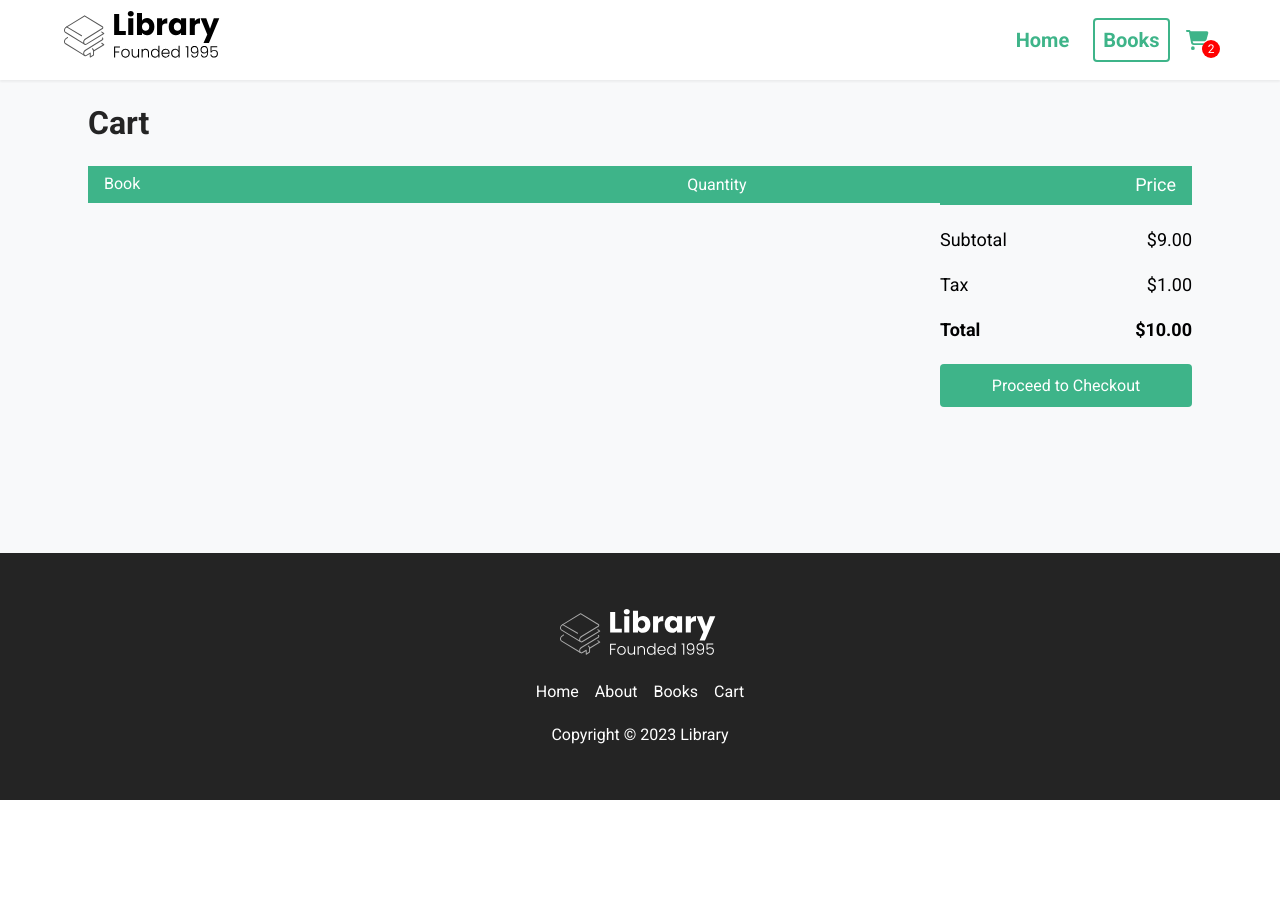
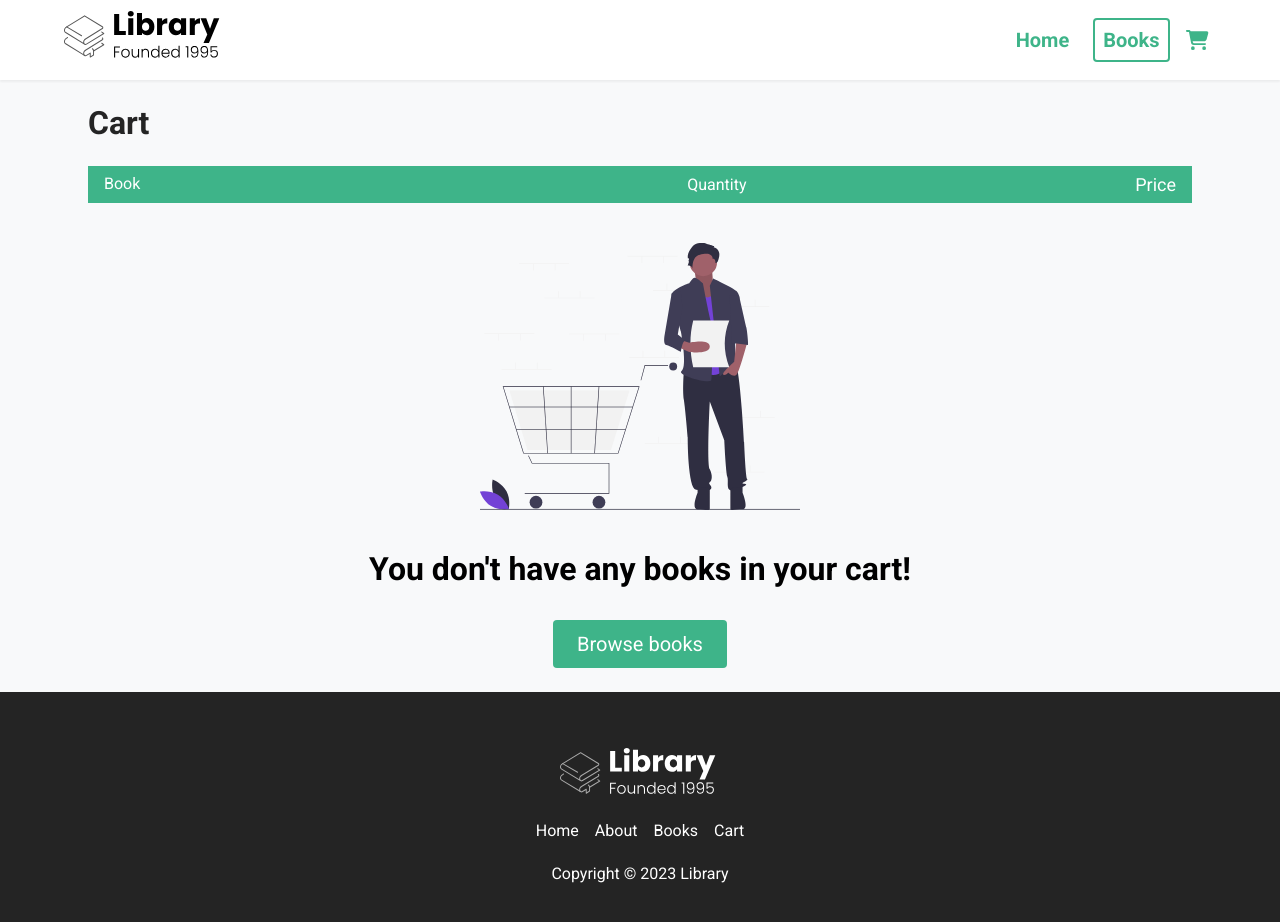
Before and after one commit to mustyAY/react-library-app, a React (Create React App) app: page /cart in a window 1280 px wide. Shown: the top 922 px of the page. Before the commit the page ends 800 px from the top, so only its background shows below. Built offline with nearby package versions, Linux system fonts and the light colour scheme.

Commit message:
cart functionality

```diff
--- a/src/App.js
+++ b/src/App.js
@@ -12,20 +12,32 @@ function App() {
   const [cart, setCart] = useState([]);
 
   function addToCart(clickedBook) {
-    setCart([...cart, {...clickedBook, quantity: 1}]);
-  };
+    setCart([...cart, { ...clickedBook, quantity: 1 }]);
+  }
 
   function changeQuantity(clickedBook, quantity) {
-    setCart(cart.map(item => {
-      if (item.id === clickedBook.id) {
-        return {
-          ...item, quantity: +quantity,
-        }
-      }
-      else{
-        return item
-      }
-    }))
+    setCart(
+      cart.map((item) =>
+        item.id === clickedBook.id
+          ? {
+              ...item,
+              quantity: +quantity,
+            }
+          : item
+      )
+    );
+  }
+
+  function cartItems() {
+    let cartItem = 0;
+    cart.forEach((item) => {
+      cartItem += item.quantity;
+    });
+    return cartItem;
+  }
+
+  function removeBook(clickedBook) {
+    setCart(cart.filter((item) => item.id !== clickedBook.id));
   }
 
   useEffect(() => {
@@ -35,7 +47,7 @@ function App() {
   return (
     <Router>
       <div className="App">
-        <Nav />
+        <Nav cartItems={cartItems} />
         <Routes>
           <Route path="/" Component={Home} />
           <Route
@@ -44,11 +56,20 @@ function App() {
           />
           <Route
             path="/books/:id"
-            Component={() => <BookInfo bookInfo={books} addToCart={addToCart} cart={cart} />}
+            Component={() => (
+              <BookInfo bookInfo={books} addToCart={addToCart} cart={cart} />
+            )}
           />
           <Route
             path="/cart"
-            Component={() => <Cart cartBook={books} cart={cart} changeQuantity={changeQuantity} />}
+            Component={() => (
+              <Cart
+                cartBook={books}
+                cart={cart}
+                changeQuantity={changeQuantity}
+                removeBook={removeBook}
+              />
+            )}
           />
         </Routes>
         <Footer />
--- a/src/components/Nav.jsx
+++ b/src/components/Nav.jsx
@@ -2,7 +2,7 @@ import React from "react";
 import { FontAwesomeIcon } from "@fortawesome/react-fontawesome";
 import LibraryLogo from "../assets/Library.svg";
 import { Link } from "react-router-dom";
-const Nav = () => {
+const Nav = ({ cartItems }) => {
 
   function openMenu() {
     document.body.classList += " menu--open";
@@ -36,7 +36,7 @@ const Nav = () => {
             <Link to="/cart" className="nav__link">
               <FontAwesomeIcon icon="shopping-cart" />
             </Link>
-            <span className="cart__length">2</span>
+            {!!cartItems() && <span className="cart__length">{cartItems()}</span>}
           </li>
         </ul>
         <div className="menu__backdrop">
--- a/src/pages/Cart.jsx
+++ b/src/pages/Cart.jsx
@@ -1,6 +1,32 @@
 import React from "react";
+import EmptyCart from "../assets/empty_cart.svg";
+import { Link } from "react-router-dom";
 
-const Cart = ({ cart, changeQuantity }) => {
+const Cart = ({ cart, changeQuantity, removeBook }) => {
+  const total = () => {
+    let price = 0;
+    cart.forEach((item) => {
+      price += +((item.salePrice || item.originalPrice) * item.quantity);
+    });
+    return price.toFixed(2);
+  };
+
+  const subTotal = () => {
+    let price = 0;
+    cart.forEach((item) => {
+      price += +((item.salePrice || item.originalPrice) * item.quantity) * 0.9;
+    });
+    return price.toFixed(2);
+  };
+
+  const tax = () => {
+    let price = 0;
+    cart.forEach((item) => {
+      price += +((item.salePrice || item.originalPrice) * item.quantity) * 0.1;
+    });
+    return price.toFixed(2);
+  };
+
   return (
     <div id="books__body">
       <main id="books__main">
@@ -29,8 +55,18 @@ const Cart = ({ cart, changeQuantity }) => {
                           <span className="cart__book--title">
                             {clickedBook.title}
                           </span>
-                          <span className="cart__book--price">${(clickedBook.salePrice || clickedBook.originalPrice).toFixed(2)}</span>
-                          <button className="cart__book--remove">Remove</button>
+                          <span className="cart__book--price">
+                            $
+                            {(
+                              clickedBook.salePrice || clickedBook.originalPrice
+                            ).toFixed(2)}
+                          </span>
+                          <button
+                            className="cart__book--remove"
+                            onClick={() => removeBook(clickedBook)}
+                          >
+                            Remove
+                          </button>
                         </div>
                       </div>
                       <div className="cart__quantity">
@@ -40,35 +76,56 @@ const Cart = ({ cart, changeQuantity }) => {
                           min={0}
                           max={99}
                           value={clickedBook.quantity}
-                          onChange={event => changeQuantity(clickedBook, event.target.value)}
+                          onChange={(event) =>
+                            changeQuantity(clickedBook, event.target.value)
+                          }
                         />
                       </div>
-                      <div className="cart__total">${(clickedBook.salePrice || clickedBook.originalPrice).toFixed(2)}</div>
+                      <div className="cart__total">
+                        $
+                        {(
+                          (clickedBook.salePrice || clickedBook.originalPrice) *
+                          clickedBook.quantity
+                        ).toFixed(2)}
+                      </div>
                     </div>
                   );
                 })}
               </div>
+              {!cart.length && (
+                <div className="cart__empty">
+                  <img src={EmptyCart} alt="" className="cart__empty--img" />
+                  <h2>You don't have any books in your cart!</h2>
+                  <Link to="/books">
+                    <button className="btn">Browse books</button>
+                  </Link>
                 </div>
+              )}
+            </div>
+            {!!cart.length && (
               <div className="total">
                 <div className="total__item total__sub-total">
                   <span>Subtotal</span>
-                <span>$9.00</span>
+                  <span>${subTotal()}</span>
                 </div>
                 <div className="total__item total__tax">
                   <span>Tax</span>
-                <span>$1.00</span>
+                  <span>${tax()}</span>
                 </div>
                 <div className="total__item total__price">
                   <span>Total</span>
-                <span>$10.00</span>
+                  <span>${total()}</span>
                 </div>
                 <button
                   className="btn btn__checkout no-cursor"
-                onClick={() => alert(`Function hasn't been implemented yet :(`)}
+                  onClick={() =>
+                    alert(`Function hasn't been implemented yet :(`)
+                  }
                 >
                   Proceed to Checkout
                 </button>
               </div>
+            )}
           </div>
         </div>
       </main>
```
Lines whose indentation alone changed are shown as unchanged.
